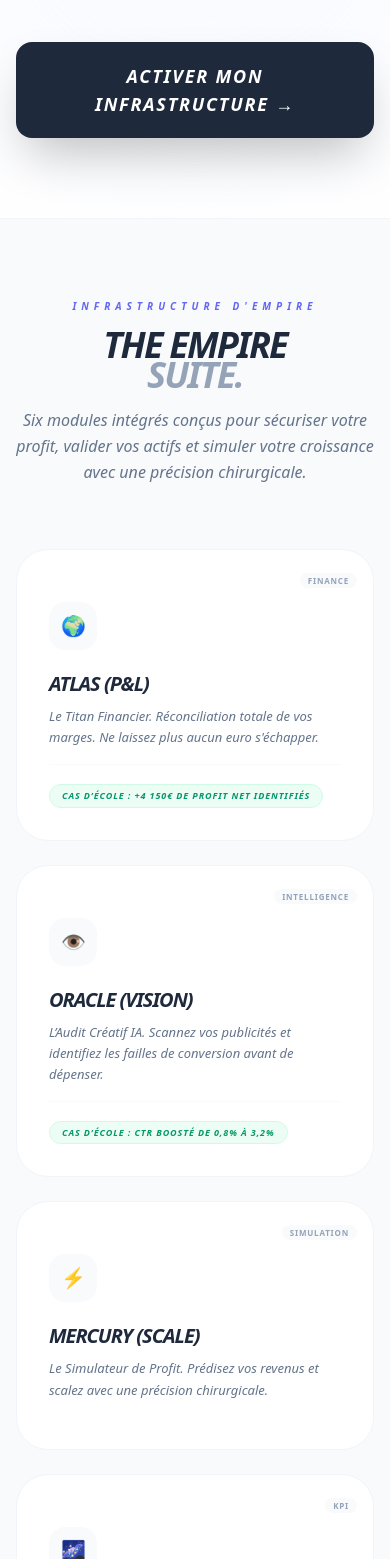
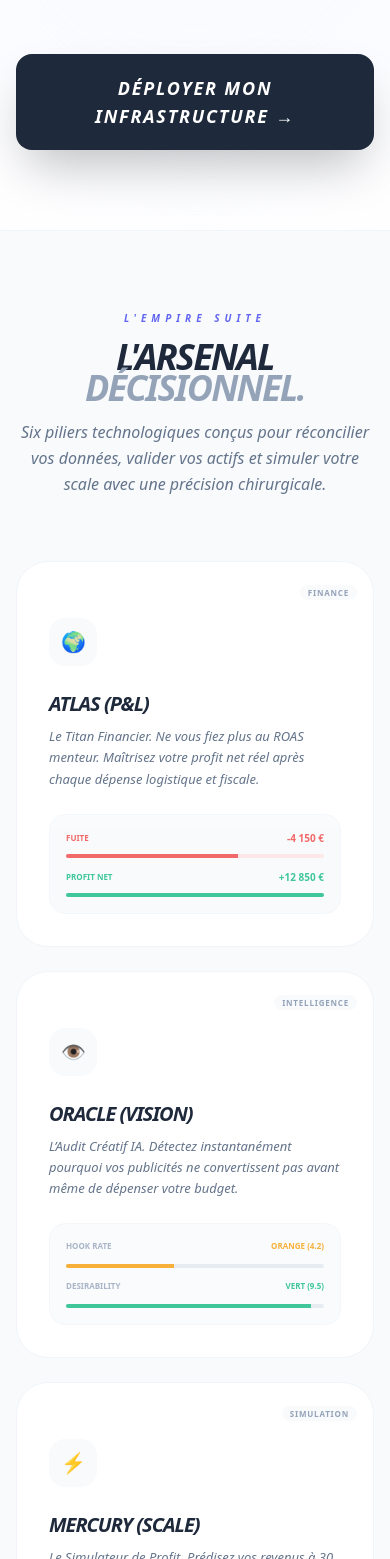
Before and after one commit to ptissem4/Adspilotpro, a React (Vite) app: page / in a window 390 px wide. Shown: the part 441-2000 px from the top of the page. Built offline with nearby package versions, Linux system fonts and the light colour scheme.

Commit message:
feat(landing): Improve navigation and hero section styling
Adjusted the navigation bar's background opacity for a cleaner look.
Refined the "Boutique" button's letter spacing and updated the hero section's comment to reflect a design refinement.

```diff
--- a/components/LandingPage.tsx
+++ b/components/LandingPage.tsx
@@ -17,13 +17,13 @@ export const LandingPage: React.FC<LandingPageProps> = ({ onStart, onBoutique, o
     <div className="min-h-screen font-sans text-[#1E293B] bg-white selection:bg-indigo-100 scroll-smooth">
 
       {/* NAVIGATION PREMIUM */}
-      <nav className="fixed top-0 left-0 w-full h-16 md:h-24 z-[100] px-4 md:px-12 flex items-center justify-between bg-white/90 backdrop-blur-md border-b border-slate-100">
+      <nav className="fixed top-0 left-0 w-full h-16 md:h-24 z-[100] px-4 md:px-12 flex items-center justify-between bg-white/95 backdrop-blur-md border-b border-slate-100">
         <Logo onClick={() => window.scrollTo({ top: 0, behavior: 'smooth' })} className="cursor-pointer scale-75 md:scale-100 origin-left" />
 
         <div className="flex items-center gap-3 md:gap-10">
           <button
             onClick={onBoutique}
-            className="hidden md:block text-[10px] font-black uppercase tracking-[0.2em] text-[#64748B] hover:text-[#6366F1] transition-colors"
+            className="hidden md:block text-[10px] font-black uppercase tracking-[0.25em] text-[#64748B] hover:text-[#6366F1] transition-colors"
           >
             Boutique
           </button>
@@ -46,11 +46,11 @@ export const LandingPage: React.FC<LandingPageProps> = ({ onStart, onBoutique, o
         </div>
       </nav>
 
-      {/* HERO SECTION - REFINED COPYWRITING */}
+      {/* HERO SECTION - ARCHITECT EDITION */}
       <section className="relative pt-32 md:pt-64 pb-20 md:pb-48 bg-white overflow-hidden text-center px-4">
         <div className="max-w-6xl mx-auto relative z-10">
            <div className="inline-block px-4 py-1.5 bg-indigo-50 text-[#6366F1] rounded-full text-[9px] md:text-[10px] font-black uppercase tracking-[0.3em] mb-8 md:mb-12 border border-indigo-100">
-              Système d'Exploitation ROI v6.2
+              Système d'Exploitation ROI v6.2 — Édition Architecte
            </div>
            <h1 className="text-4xl md:text-[6.5rem] font-black tracking-tighter text-[#1E293B] mb-8 md:mb-12 leading-[0.9] uppercase italic">
              PILOTEZ VOTRE <br/>
@@ -64,7 +64,7 @@ export const LandingPage: React.FC<LandingPageProps> = ({ onStart, onBoutique, o
               onClick={onStart}
               className="w-full md:w-auto bg-[#1E293B] text-white px-8 md:px-14 py-5 md:py-7 rounded-2xl text-lg md:text-xl font-black uppercase italic tracking-widest shadow-2xl hover:bg-[#6366F1] transition-all hover:-translate-y-1 active:scale-95"
             >
-              ACTIVER MON INFRASTRUCTURE &rarr;
+              DÉPLOYER MON INFRASTRUCTURE &rarr;
             </button>
         </div>
         <div className="absolute top-1/2 left-1/2 -translate-x-1/2 -translate-y-1/2 w-[600px] md:w-[800px] h-[600px] md:h-[800px] bg-indigo-50/30 rounded-full blur-[80px] md:blur-[120px] -z-0"></div>
@@ -74,85 +74,87 @@ export const LandingPage: React.FC<LandingPageProps> = ({ onStart, onBoutique, o
       <section className="py-20 md:py-48 bg-[#F8FAFC] border-y border-slate-100 relative overflow-hidden px-4">
         <div className="max-w-7xl mx-auto relative z-10">
           <div className="text-center mb-16 md:mb-24 space-y-4 md:space-y-6">
-            <h2 className="text-[#6366F1] font-black uppercase text-[10px] md:text-xs tracking-[0.5em] italic">Infrastructure d'Empire</h2>
+            <h2 className="text-[#6366F1] font-black uppercase text-[10px] md:text-xs tracking-[0.5em] italic">L'Empire Suite</h2>
             <h3 className="text-4xl md:text-8xl font-black italic tracking-tighter uppercase leading-[0.85] text-[#1E293B]">
-              THE EMPIRE <br/> <span className="text-slate-400">SUITE.</span>
+              L'ARSENAL <br/> <span className="text-slate-400">DÉCISIONNEL.</span>
             </h3>
             <p className="text-base md:text-lg text-[#64748B] font-medium italic max-w-2xl mx-auto leading-relaxed">
-              Six modules intégrés conçus pour sécuriser votre profit, valider vos actifs et simuler votre croissance avec une précision chirurgicale.
+              Six piliers technologiques conçus pour réconcilier vos données, valider vos actifs et simuler votre scale avec une précision chirurgicale.
             </p>
           </div>
 
           <div className="grid grid-cols-1 md:grid-cols-2 lg:grid-cols-3 gap-6 md:gap-8">
              <ModuleSummaryCard
                 title="ATLAS (P&L)"
-                desc="Le Titan Financier. Réconciliation totale de vos marges. Ne laissez plus aucun euro s'échapper."
+                desc="Le Titan Financier. Ne vous fiez plus au ROAS menteur. Maîtrisez votre profit net réel après chaque dépense logistique et fiscale."
                 icon="🌍"
                 badge="Finance"
-                caseBadge="Cas d’école : +4 150€ de profit net identifiés"
+                mockup={<AtlasSnippetCompact />}
              />
              <ModuleSummaryCard
                 title="ORACLE (VISION)"
-                desc="L’Audit Créatif IA. Scannez vos publicités et identifiez les failles de conversion avant de dépenser."
+                desc="L’Audit Créatif IA. Détectez instantanément pourquoi vos publicités ne convertissent pas avant même de dépenser votre budget."
                 icon="👁️"
                 badge="Intelligence"
-                caseBadge="Cas d’école : CTR boosté de 0,8% à 3,2%"
+                mockup={<OracleSnippetCompact />}
              />
              <ModuleSummaryCard
                 title="MERCURY (SCALE)"
-                desc="Le Simulateur de Profit. Prédisez vos revenus et scalez avec une précision chirurgicale."
+                desc="Le Simulateur de Profit. Prédisez vos revenus à 30 jours et simulez vos hausses de budget sans jamais casser votre algorithme."
                 icon="⚡"
                 badge="Simulation"
+                mockup={<MercurySnippetCompact />}
              />
              <ModuleSummaryCard
                 title="ANDROMEDA"
-                desc="L'intelligence comparative. Analyse tes signaux Meta et identifie les goulots d'étranglement de ton scaling."
+                desc="Benchmark industriel. Comparez vos signaux Meta aux leaders du top 1% et identifiez vos goulots d'étranglement."
                 icon="🌌"
                 badge="KPI"
+                mockup={<AndromedaSnippetCompact />}
              />
              <ModuleSummaryCard
-                title="AUDIT"
-                desc="Le scanner 360° de votre tunnel. Identifiez les frictions qui tuent votre conversion et transformez vos prospects."
+                title="AUDIT STRATÉGIQUE"
+                desc="Le scanner 360° de votre tunnel. Identifiez les frictions qui tuent votre conversion et optimisez chaque étape du parcours client."
                 icon="📄"
-                badge="CRO"
+                badge="Expertise"
              />
              <SidebarPilotCard />
           </div>
         </div>
       </section>
 
-      {/* DOSSIERS CONFIDENTIELS (RAPPORTS DE BATAILLE) */}
+      {/* RAPPORTS DE BATAILLE (ÉTUDES DE CAS) */}
       <section className="py-20 md:py-56 bg-white overflow-hidden px-4">
         <div className="max-w-6xl mx-auto">
           <div className="text-center mb-24 md:mb-40 space-y-4">
-            <h2 className="text-[#6366F1] font-black uppercase text-[10px] md:text-xs tracking-[0.5em] italic">Dossiers Confidentiels</h2>
+            <h2 className="text-[#6366F1] font-black uppercase text-[10px] md:text-xs tracking-[0.5em] italic">Preuves de Combat</h2>
             <h3 className="text-4xl md:text-[5.5rem] font-black italic tracking-tighter uppercase leading-none text-[#1E293B]">
               Rapports de <span className="text-slate-400">Bataille.</span>
             </h3>
-            <p className="text-[#64748B] text-lg md:text-xl font-medium italic mt-6">Comment l'infrastructure a sauvé et scalé des business réels.</p>
+            <p className="text-[#64748B] text-lg md:text-xl font-medium italic mt-6">Comment l'architecture a sauvé et scalé des business réels.</p>
           </div>
 
           <div className="space-y-40 md:space-y-64">
              {/* MODULE 1: ATLAS */}
              <DossierItem
-                badge="Rapport de Rentabilité"
+                badge="Sauvetage Financier"
                 title="LE TITAN ATLAS (P&L)"
-                problem="Une marque de mode naviguait avec un ROAS de 3.5 mais voyait sa trésorerie fondre. Atlas a scanné les coûts cachés (logistique, retours, taxes) que Meta ignorait."
-                solution="L'interface a immédiatement isolé une fuite de 4 000€ mensuels. En pivotant vers une gestion 'Net Profit', le business est devenu sain en 7 jours."
+                problem="Une marque naviguait avec un ROAS de 3.5 mais voyait sa trésorerie fondre. Atlas a scanné les coûts cachés que Meta ignorait."
+                solution="L'interface a immédiatement isolé une fuite de 4 150€ mensuels. En pivotant vers une gestion 'Net Profit', le business est devenu sain en 7 jours."
                 metrics={[
-                  { label: "Pertes Stoppées", value: "+4 000€", status: 'emerald' },
+                  { label: "Profit Identifié", value: "+4 150€", status: 'emerald' },
                   { label: "Marge Nette", value: "+18%", status: 'emerald' }
                 ]}
                 side="right"
                 mockup={<AtlasSnippetDark />}
-                caption="Atlas Engine : Alerte ROUGE sur les frais logistiques non détectés."
+                caption="Atlas : Détection chirurgicale des anomalies de profit."
              />
 
              {/* MODULE 2: ORACLE */}
              <DossierItem
-                badge="Audit Créatif Vision IA"
-                title="L'EXPLOSION ORACLE (CREATIVE)"
-                problem="CTR stagnant à 0.80%. L'IA Oracle a scanné les actifs créatifs pour identifier les zones de friction et le manque d'impact émotionnel sur les 3 premières secondes."
+                badge="Optimisation Créative"
+                title="L'EXPLOSION ORACLE (VISION)"
+                problem="CTR stagnant à 0.80%. L'IA Oracle a scanné les actifs créatifs pour identifier les zones de friction sur les 3 premières secondes."
                 solution="Le diagnostic a révélé un Hook Rate trop faible (pastille Orange). Après correction vers un format 9:16 contrasté, le CTR a bondi à 3.20%."
                 metrics={[
                   { label: "CTR Final", value: "3.20%", status: 'emerald' },
@@ -160,37 +162,22 @@ export const LandingPage: React.FC<LandingPageProps> = ({ onStart, onBoutique, o
                 ]}
                 side="left"
                 mockup={<OracleSnippetDark />}
-                caption="Oracle Vision : Score VERT validé pour le déploiement massif."
+                caption="Oracle : Audit prédictif avant déploiement massif."
              />
 
              {/* MODULE 3: MERCURY */}
              <DossierItem
-                badge="Simulation de Scaling"
+                badge="Scalabilité Prédictive"
                 title="L'ACCÉLÉRATEUR MERCURY"
-                problem="Peur du scaling vertical. Le client craignait qu'une hausse de budget ne détruise son ROI actuel. Mercury a simulé 14 scénarios de scale."
-                solution="Mercury a prédit un ROI de 4.5. Le déploiement réel à 5 000€/jour a confirmé une précision prédictive de 98% (ROI réel de 4.48)."
+                problem="Peur du scaling vertical. Le client craignait qu'une hausse de budget ne détruise son ROI actuel. Mercury a simulé 14 scénarios."
+                solution="Mercury a prédit un ROI de 4.5. Le déploiement réel à 5 000€/jour a confirmé une précision de 98% avec un ROI final de 4.48."
                 metrics={[
-                  { label: "ROI Prédit", value: "4.50", status: 'emerald' },
-                  { label: "ROI Réel", value: "4.48", status: 'emerald' }
+                  { label: "ROI Réel", value: "4.48", status: 'emerald' },
+                  { label: "Précision", value: "98%", status: 'emerald' }
                 ]}
                 side="right"
                 mockup={<MercurySnippetDark />}
-                caption="Mercury Simulator : Prédiction chirurgicale du seuil de scale."
-             />
-
-             {/* MODULE 4: ANDROMEDA */}
-             <DossierItem
-                badge="Benchmark Industriel"
-                title="LE RADAR ANDROMEDA (KPI)"
-                problem="Absence de boussole. Comment savoir si votre CPA de 25€ est une victoire ou une faillite imminente par rapport à vos concurrents ?"
-                solution="Andromeda compare vos metrics aux leaders du top 1%. Le verdict a forcé un pivot immédiat sur une opportunité de scale non détectée."
-                metrics={[
-                  { label: "CPA Delta", value: "-12€", status: 'emerald' },
-                  { label: "Benchmark", value: "TOP 1%", status: 'emerald' }
-                ]}
-                side="left"
-                mockup={<AndromedaSnippetDark />}
-                caption="Comparatif Andromeda : Positionnement face au Top 1%."
+                caption="Mercury : Simulateur de profit haute fidélité."
              />
           </div>
 
@@ -204,13 +191,13 @@ export const LandingPage: React.FC<LandingPageProps> = ({ onStart, onBoutique, o
                 onClick={onLogin}
                 className="w-full md:w-auto relative z-10 bg-white text-slate-900 px-8 md:px-16 py-6 md:py-8 rounded-2xl text-lg md:text-xl font-black uppercase italic tracking-widest hover:bg-[#6366F1] hover:text-white transition-all shadow-2xl active:scale-95"
               >
-                ACTIVER MON INFRASTRUCTURE &rarr;
+                ACCÉDER AU COCKPIT &rarr;
               </button>
           </div>
         </div>
       </section>
 
-      {/* FOOTER */}
+      {/* FOOTER - ARCHITECT EDITION */}
       <footer className="py-16 md:py-24 bg-white text-center border-t border-slate-100 px-4">
         <div className="max-w-7xl mx-auto flex flex-col md:flex-row justify-between items-center gap-10">
            <Logo iconOnly className="opacity-20 scale-75 md:scale-90" />
@@ -224,7 +211,7 @@ export const LandingPage: React.FC<LandingPageProps> = ({ onStart, onBoutique, o
   );
 };
 
-/* --- COMPOSANTS DE STRUCTURE DOSSIER --- */
+/* --- COMPOSANTS DE STRUCTURE --- */
 
 const DossierItem = ({ badge, title, problem, solution, metrics, side, mockup, caption }: any) => (
   <div className={`flex flex-col ${side === 'left' ? 'lg:flex-row-reverse' : 'lg:flex-row'} items-center gap-12 md:gap-32`}>
@@ -268,19 +255,17 @@ const DossierItem = ({ badge, title, problem, solution, metrics, side, mockup, c
   </div>
 );
 
-const ModuleSummaryCard = ({ title, desc, icon, badge, caseBadge }: any) => (
-  <div className="p-8 md:p-10 bg-white border border-slate-100 rounded-[2rem] md:rounded-[2.5rem] space-y-5 md:space-y-6 hover:border-[#6366F1] hover:shadow-2xl hover:shadow-indigo-100 transition-all duration-500 group relative overflow-hidden flex flex-col h-full">
+const ModuleSummaryCard = ({ title, desc, icon, badge, mockup }: any) => (
+  <div className="p-8 md:p-10 bg-white border border-slate-100 rounded-[2rem] md:rounded-[2.5rem] space-y-6 hover:border-[#6366F1] hover:shadow-2xl hover:shadow-indigo-100 transition-all duration-500 group relative overflow-hidden flex flex-col h-full">
      <div className="absolute top-4 right-4"><span className="text-[8px] font-black uppercase tracking-widest bg-slate-50 text-slate-400 px-2 py-0.5 rounded-full">{badge}</span></div>
-     <div className="w-12 md:w-14 h-12 md:h-14 bg-slate-50 rounded-2xl flex items-center justify-center text-xl md:text-2xl group-hover:bg-indigo-50 group-hover:scale-110 transition-all">{icon}</div>
+     <div className="w-12 h-12 bg-slate-50 rounded-2xl flex items-center justify-center text-xl group-hover:bg-indigo-50 group-hover:scale-110 transition-all">{icon}</div>
      <div className="flex-1">
         <h5 className="text-xl font-black italic uppercase tracking-tighter text-[#1E293B] mb-2">{title}</h5>
-        <p className="text-slate-500 text-[13px] md:text-sm font-medium italic leading-relaxed mb-4">{desc}</p>
-        {caseBadge && (
-           <div className="mt-auto pt-4 border-t border-slate-50">
-              <span className="inline-block bg-emerald-50 text-emerald-600 text-[9px] font-black uppercase tracking-widest px-3 py-1 rounded-full border border-emerald-100 italic">
-                 {caseBadge}
-              </span>
-           </div>
+        <p className="text-slate-500 text-[13px] md:text-sm font-medium italic leading-relaxed mb-6">{desc}</p>
+        {mockup && (
+          <div className="mt-4 p-4 bg-slate-50 border border-slate-100 rounded-2xl opacity-80 group-hover:opacity-100 transition-opacity">
+            {mockup}
+          </div>
         )}
      </div>
   </div>
@@ -290,7 +275,7 @@ const SidebarPilotCard = () => (
   <div className="p-0.5 md:p-1 bg-gradient-to-br from-[#6366F1] to-indigo-900 rounded-[2rem] md:rounded-[2.5rem] shadow-xl">
     <div className="bg-[#1E293B] rounded-[1.9rem] md:rounded-[2.4rem] p-8 md:p-9 h-full flex flex-col justify-center text-white space-y-4">
         <h5 className="text-xl font-black italic uppercase tracking-tighter">PILOTAGE D'EMPIRE</h5>
-        <p className="text-slate-400 text-[13px] md:text-sm font-medium italic leading-relaxed">La configuration experte par Alexia. Déployez l'infrastructure globale qui soutient le scaling massif du top 1% annonceurs.</p>
+        <p className="text-slate-400 text-[13px] md:text-sm font-medium italic leading-relaxed">Déployez l'infrastructure globale qui soutient le scaling massif du top 1% annonceurs.</p>
         <div className="pt-2">
            <span className="text-[8px] font-black text-indigo-400 uppercase tracking-widest border border-indigo-500/30 px-3 py-1 rounded-full">Système Prêt</span>
         </div>
@@ -298,7 +283,42 @@ const SidebarPilotCard = () => (
   </div>
 );
 
-/* --- UI SNIPPETS DARK MODE (Diagnostic Machines) --- */
+/* --- UI SNIPPETS (Dashboards) --- */
+
+const AtlasSnippetCompact = () => (
+  <div className="flex flex-col gap-2">
+    <div className="flex justify-between items-center"><span className="text-[8px] font-black text-red-500">FUITE</span><span className="text-[10px] font-black text-red-500">-4 150 €</span></div>
+    <div className="h-1 bg-red-100 rounded-full overflow-hidden"><div className="h-full w-2/3 bg-red-500"></div></div>
+    <div className="flex justify-between items-center mt-1"><span className="text-[8px] font-black text-emerald-500">PROFIT NET</span><span className="text-[10px] font-black text-emerald-500">+12 850 €</span></div>
+    <div className="h-1 bg-emerald-100 rounded-full overflow-hidden"><div className="h-full w-full bg-emerald-500"></div></div>
+  </div>
+);
+
+const OracleSnippetCompact = () => (
+  <div className="space-y-3">
+    <div className="flex justify-between"><span className="text-[8px] font-black text-slate-400 uppercase">Hook Rate</span><span className="text-[8px] font-black text-amber-500 uppercase">Orange (4.2)</span></div>
+    <div className="h-1 bg-slate-200 rounded-full overflow-hidden"><div className="h-full w-[42%] bg-amber-500"></div></div>
+    <div className="flex justify-between"><span className="text-[8px] font-black text-slate-400 uppercase">Desirability</span><span className="text-[8px] font-black text-emerald-500 uppercase">Vert (9.5)</span></div>
+    <div className="h-1 bg-slate-200 rounded-full overflow-hidden"><div className="h-full w-[95%] bg-emerald-500"></div></div>
+  </div>
+);
+
+const MercurySnippetCompact = () => (
+  <div className="grid grid-cols-2 gap-2">
+    <div className="bg-white p-3 rounded-lg border border-slate-200 text-center"><p className="text-[7px] font-black text-slate-400 uppercase">ROI Prédit</p><p className="text-[12px] font-black text-indigo-600">4.50</p></div>
+    <div className="bg-white p-3 rounded-lg border border-slate-200 text-center"><p className="text-[7px] font-black text-slate-400 uppercase">Précision</p><p className="text-[12px] font-black text-emerald-500">98%</p></div>
+  </div>
+);
+
+const AndromedaSnippetCompact = () => (
+  <div className="space-y-2">
+    <div className="flex justify-between text-[7px] font-black uppercase text-slate-400"><span>Benchmark CPA</span><span>TOP 1%</span></div>
+    <div className="p-2 bg-indigo-50 border border-indigo-100 rounded-lg flex justify-between items-center">
+      <span className="text-[10px] font-black text-indigo-600">12,10 €</span>
+      <span className="text-[7px] font-black text-indigo-400 italic">Target Acq.</span>
+    </div>
+  </div>
+);
 
 const AtlasSnippetDark = () => (
   <div className="w-full max-w-sm md:max-w-lg bg-slate-900 rounded-[2.5rem] md:rounded-[3.5rem] shadow-[0_30px_60px_-12px_rgba(0,0,0,0.3)] border border-white/5 p-8 md:p-12 space-y-8 md:space-y-10 transform hover:scale-[1.03] transition-transform duration-700">
@@ -311,8 +331,8 @@ const AtlasSnippetDark = () => (
      </div>
      <div className="space-y-6 md:space-y-8">
         <div className="p-6 md:p-8 bg-red-500/10 border border-red-500/20 rounded-2xl md:rounded-3xl flex justify-between items-center">
-           <span className="text-[9px] md:text-[10px] font-black text-red-400 uppercase tracking-widest">Alerte ROUGE</span>
-           <span className="text-xl md:text-2xl font-black text-red-500">- 4 000 €</span>
+           <span className="text-[9px] md:text-[10px] font-black text-red-400 uppercase tracking-widest">Fuite Détectée</span>
+           <span className="text-xl md:text-2xl font-black text-red-500">- 4 150 €</span>
         </div>
         <div className="flex justify-center opacity-30"><span className="text-white text-2xl">↓</span></div>
         <div className="p-6 md:p-8 bg-emerald-500/10 border border-emerald-500/20 rounded-2xl md:rounded-3xl flex justify-between items-center shadow-[0_0_30px_rgba(16,185,129,0.1)]">
@@ -333,16 +353,16 @@ const OracleSnippetDark = () => (
         <div className="space-y-3 md:space-y-4">
            <div className="flex justify-between text-[9px] md:text-[10px] font-black text-slate-500 uppercase tracking-widest">
               <span>Hook Rate (3s)</span>
-              <span className="text-emerald-500">Score VERT — 8.2</span>
+              <span className="text-amber-500">Alerte Orange</span>
            </div>
            <div className="h-2 md:h-2.5 w-full bg-white/5 rounded-full overflow-hidden">
-              <div className="h-full w-[82%] bg-emerald-500 shadow-[0_0_20px_rgba(16,185,129,0.5)]"></div>
+              <div className="h-full w-[42%] bg-amber-500 shadow-[0_0_20px_rgba(245,158,11,0.5)]"></div>
            </div>
         </div>
         <div className="space-y-3 md:space-y-4">
            <div className="flex justify-between text-[9px] md:text-[10px] font-black text-slate-500 uppercase tracking-widest">
-              <span>Désirabilité</span>
-              <span className="text-emerald-500">Optimal — 9.5</span>
+              <span>CTR Réel</span>
+              <span className="text-emerald-500">Optimal — 3.20%</span>
            </div>
            <div className="h-2 md:h-2.5 w-full bg-white/5 rounded-full overflow-hidden">
               <div className="h-full w-[95%] bg-emerald-500 shadow-[0_0_20px_rgba(16,185,129,0.5)]"></div>
```
